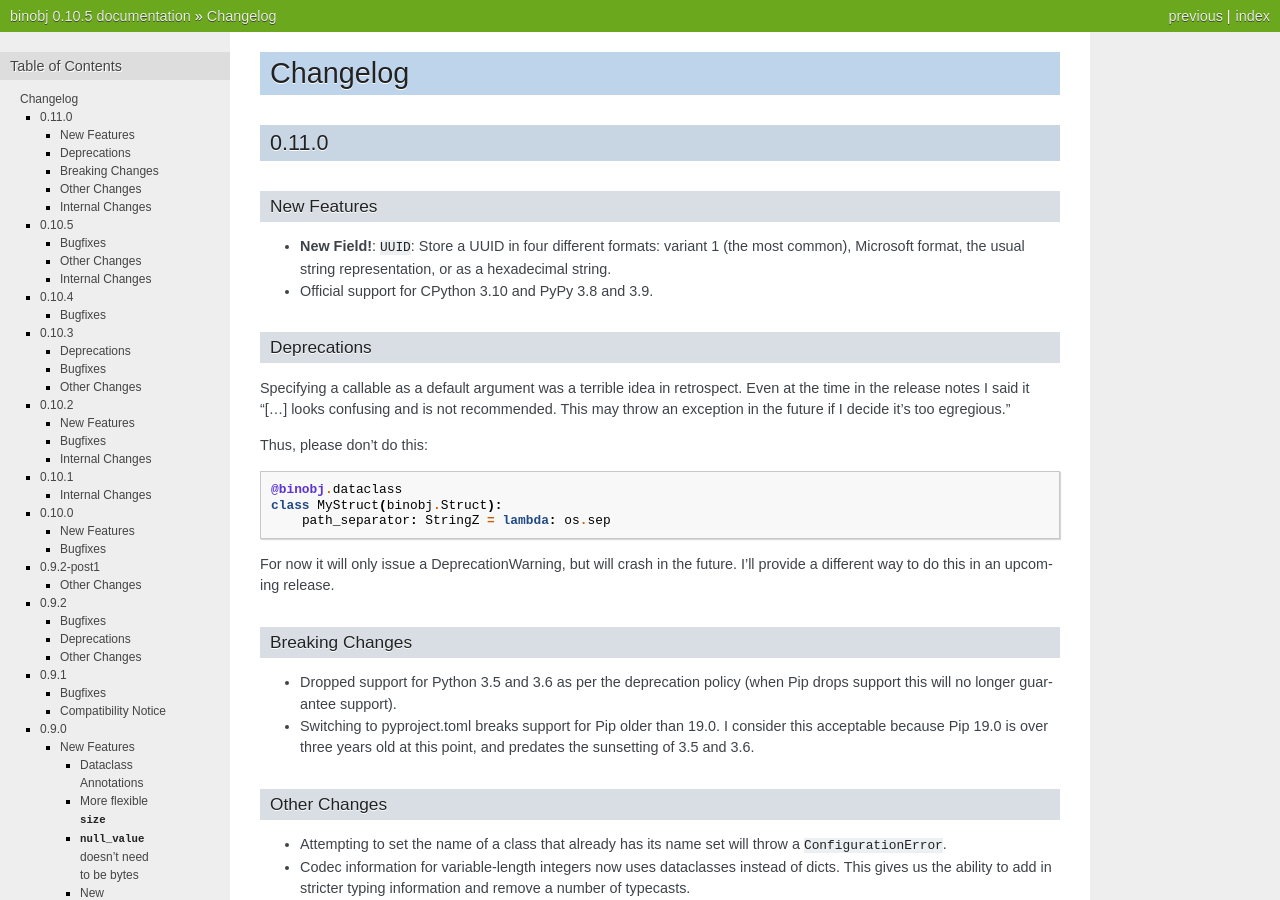
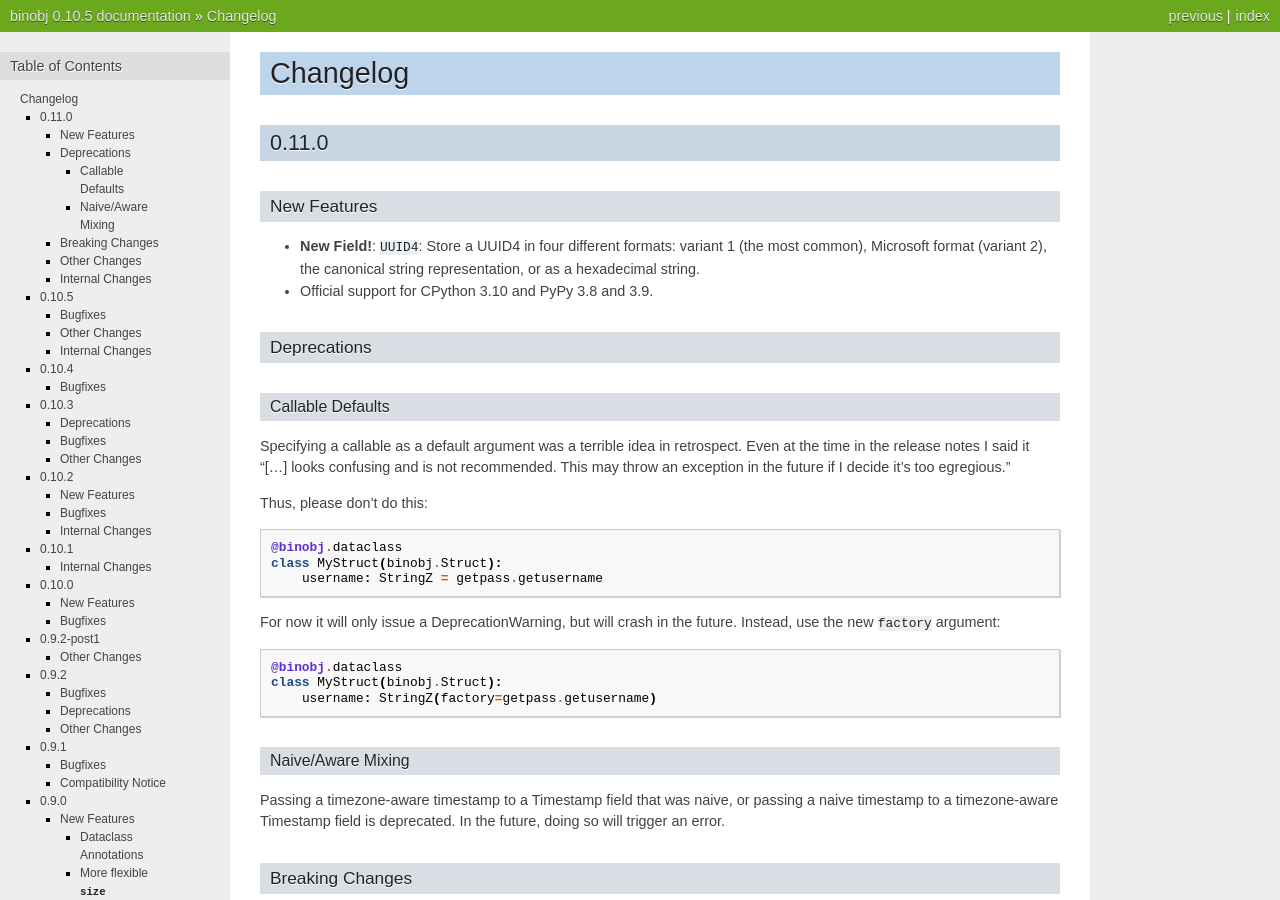
Before and after one commit to dargueta/binobj, a Sphinx documentation site: the page built from docs/source/CHANGELOG.rst, in a window 1280 px wide and 900 px high. Built offline with Sphinx 7.4.7, drawn with Linux system fonts in a browser that asks for light colours.

Commit message:
Update changelog

```diff
--- a/docs/source/CHANGELOG.rst
+++ b/docs/source/CHANGELOG.rst
@@ -7,13 +7,16 @@
 New Features
 ~~~~~~~~~~~~
 
-* **New Field!**: ``UUID``: Store a UUID in four different formats: variant 1 (the
-  most common), Microsoft format, the usual string representation, or as a hexadecimal
-  string.
+* **New Field!**: ``UUID4``: Store a UUID4 in four different formats: variant 1 (the
+  most common), Microsoft format (variant 2), the canonical string representation, or as
+  a hexadecimal string.
 * Official support for CPython 3.10 and PyPy 3.8 and 3.9.
 
 Deprecations
 ~~~~~~~~~~~~
+
+Callable Defaults
+^^^^^^^^^^^^^^^^^
 
 Specifying a callable as a default argument was a terrible idea in retrospect. Even at
 the time in the release notes I said it "[...] looks confusing and is not recommended.
@@ -25,10 +28,23 @@
 
     @binobj.dataclass
     class MyStruct(binobj.Struct):
-        path_separator: StringZ = lambda: os.sep
+        username: StringZ = getpass.getusername
 
-For now it will only issue a DeprecationWarning, but will crash in the future. I'll
-provide a different way to do this in an upcoming release.
+For now it will only issue a DeprecationWarning, but will crash in the future.
+Instead, use the new ``factory`` argument:
+
+.. code-block:: python
+
+    @binobj.dataclass
+    class MyStruct(binobj.Struct):
+        username: StringZ(factory=getpass.getusername)
+
+Naive/Aware Mixing
+^^^^^^^^^^^^^^^^^^
+
+Passing a timezone-aware timestamp to a Timestamp field that was naive, or
+passing a naive timestamp to a timezone-aware Timestamp field is deprecated.
+In the future, doing so will trigger an error.
 
 Breaking Changes
 ~~~~~~~~~~~~~~~~
```
